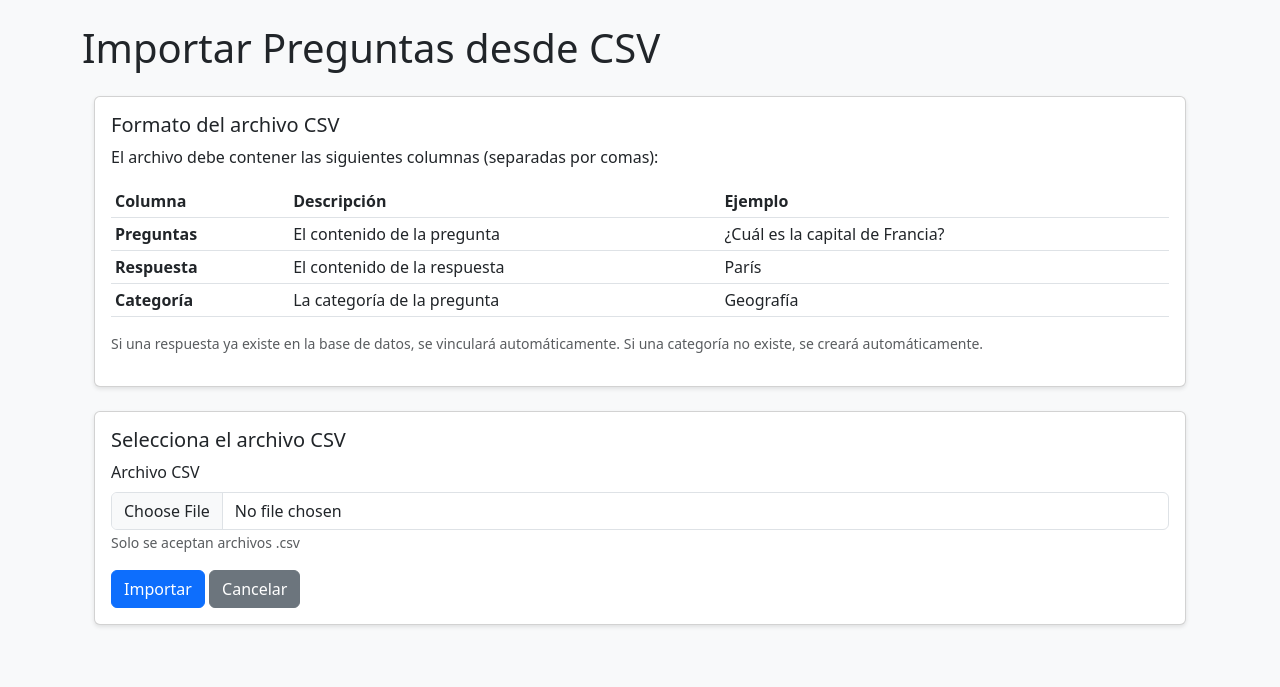
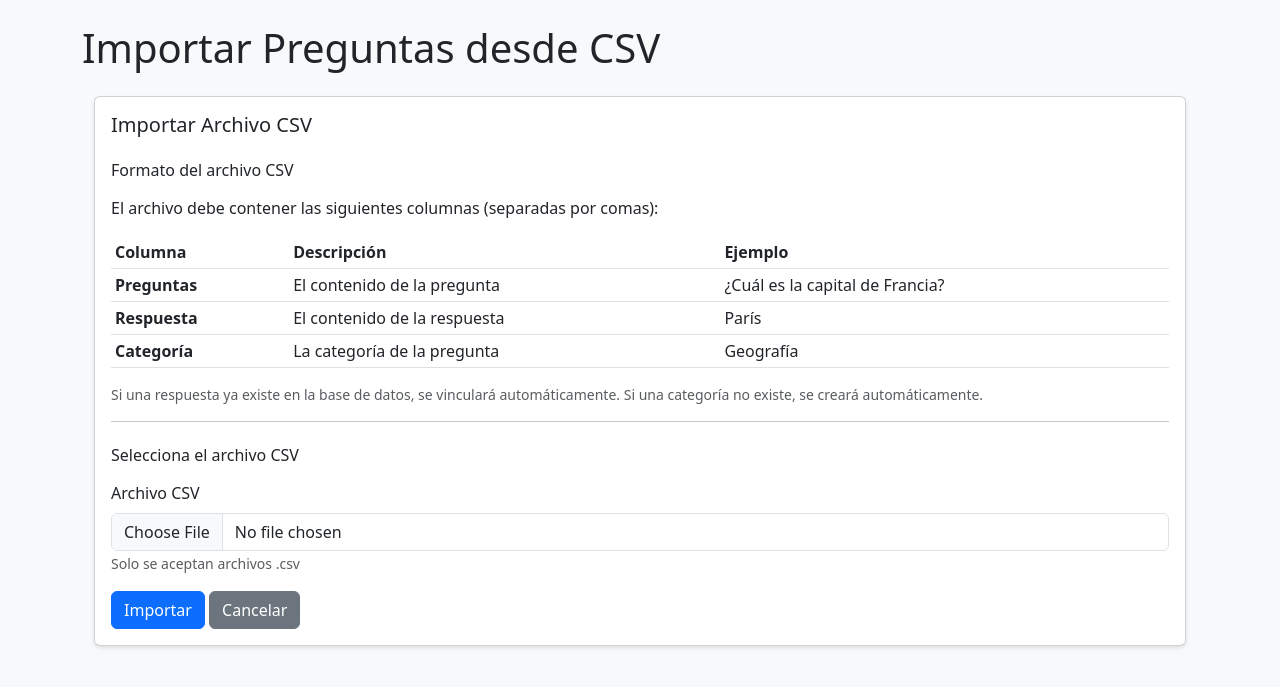
Before and after one commit to mit0110/chatbot_famaf, a FastAPI app: page /admin/upload-csv in a window 1280 px wide. Shown: the part 56-743 px from the top of the page. Run offline with FastAPI, Linux system fonts and the light colour scheme; parts of the project's set-up code (start-up, migrations or seed data) failed here and were passed over.

Commit message:
fix(admin_panel): update CSV change page layout for improved clarity

```diff
--- a/admin_panel/app/templates/csv_upload.html
+++ b/admin_panel/app/templates/csv_upload.html
@@ -8,7 +8,9 @@
 <div class="container mt-4">
     <div class="card">
         <div class="card-body">
-            <h5 class="card-title">Formato del archivo CSV</h5>
+            <h5 class="card-title">Importar Archivo CSV</h5>
+
+            <h6 class="mt-4 mb-3">Formato del archivo CSV</h6>
             <p>El archivo debe contener las siguientes columnas (separadas por comas):</p>
             <table class="table table-sm">
                 <thead>
@@ -38,12 +40,10 @@
             </table>
             <p class="text-muted small">Si una respuesta ya existe en la base de datos, se vinculará automáticamente. Si
                 una categoría no existe, se creará automáticamente.</p>
-        </div>
-    </div>
 
-    <div class="card mt-4">
-        <div class="card-body">
-            <h5 class="card-title">Selecciona el archivo CSV</h5>
+            <hr>
+
+            <h6 class="mt-4 mb-3">Selecciona el archivo CSV</h6>
             <form id="csvForm" enctype="multipart/form-data">
                 <div class="mb-3">
                     <label for="csvFile" class="form-label">Archivo CSV</label>
```
